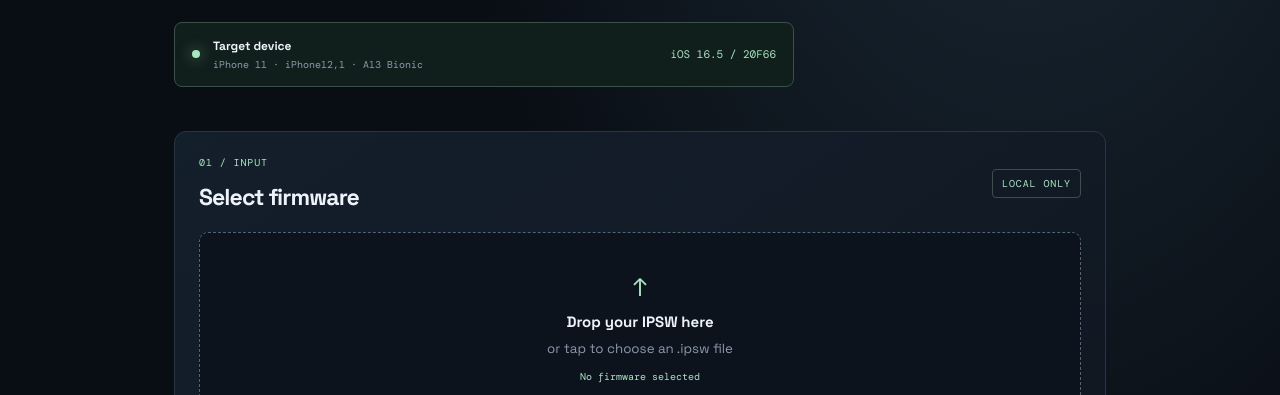
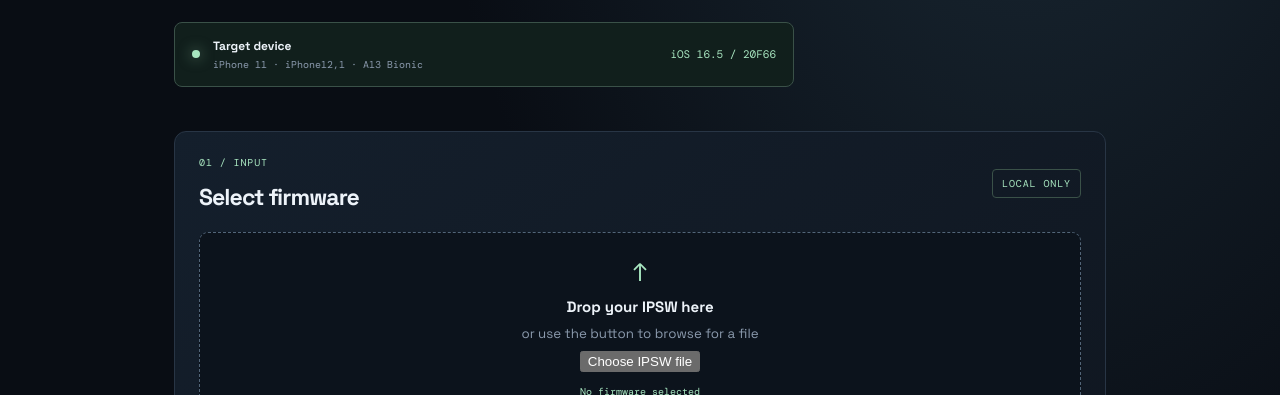
Before and after one commit to szymtirihanu-collab/kitkat-web-emulator, a plain HTML site: page ios16-ipsw-lab/index.html in a window 1280 px wide. Shown: the part 405-800 px from the top of the page. Drawn offline with nearby package versions, Linux system fonts and the light colour scheme.

Commit message:
Add an explicit Safari-friendly IPSW browse button

```diff
--- a/ios16-ipsw-lab/index.html
+++ b/ios16-ipsw-lab/index.html
@@ -14,7 +14,7 @@
 <main>
 <section class="hero"><p class="eyebrow">DEVICE RESEARCH / 01</p><h1>Explore an<br><em>iPhone IPSW.</em></h1><p class="lead">Load an iOS 16.5 firmware archive for the standard iPhone 11. Inspect its manifest and files locally in your browser.</p><div class="target"><span class="pulse"></span><div><b>Target device</b><small>iPhone 11 · iPhone12,1 · A13 Bionic</small></div><strong>iOS 16.5 / 20F66</strong></div></section>
 <section class="upload panel"><div class="section-head"><div><p class="eyebrow">01 / INPUT</p><h2>Select firmware</h2></div><span class="local">LOCAL ONLY</span></div>
-<label class="drop" id="drop"><input id="ipsw" type="file"><span class="upload-icon">↑</span><b>Drop your IPSW here</b><small>or tap to choose an .ipsw file</small><span class="file" id="filename">No firmware selected</span></label>
+<div class="drop" id="drop"><span class="upload-icon">↑</span><b>Drop your IPSW here</b><small>or use the button to browse for a file</small><button class="browse-button" id="browse" type="button">Choose IPSW file</button><input id="ipsw" class="file-input" type="file"><span class="file" id="filename">No firmware selected</span></div>
 <div class="progress-wrap" id="progress-wrap" hidden><div class="progress-label"><span id="progress-text">Reading archive…</span><span id="progress-pct">0%</span></div><div class="track"><div id="progress"></div></div></div>
 <p class="privacy">The firmware is read locally. It is not uploaded to GitHub or any server. Large IPSWs can use several gigabytes of browser memory.</p></section>
 <section class="results panel"><div class="section-head"><div><p class="eyebrow">02 / ANALYSIS</p><h2>Firmware report</h2></div><span class="state" id="state">WAITING</span></div>
```
